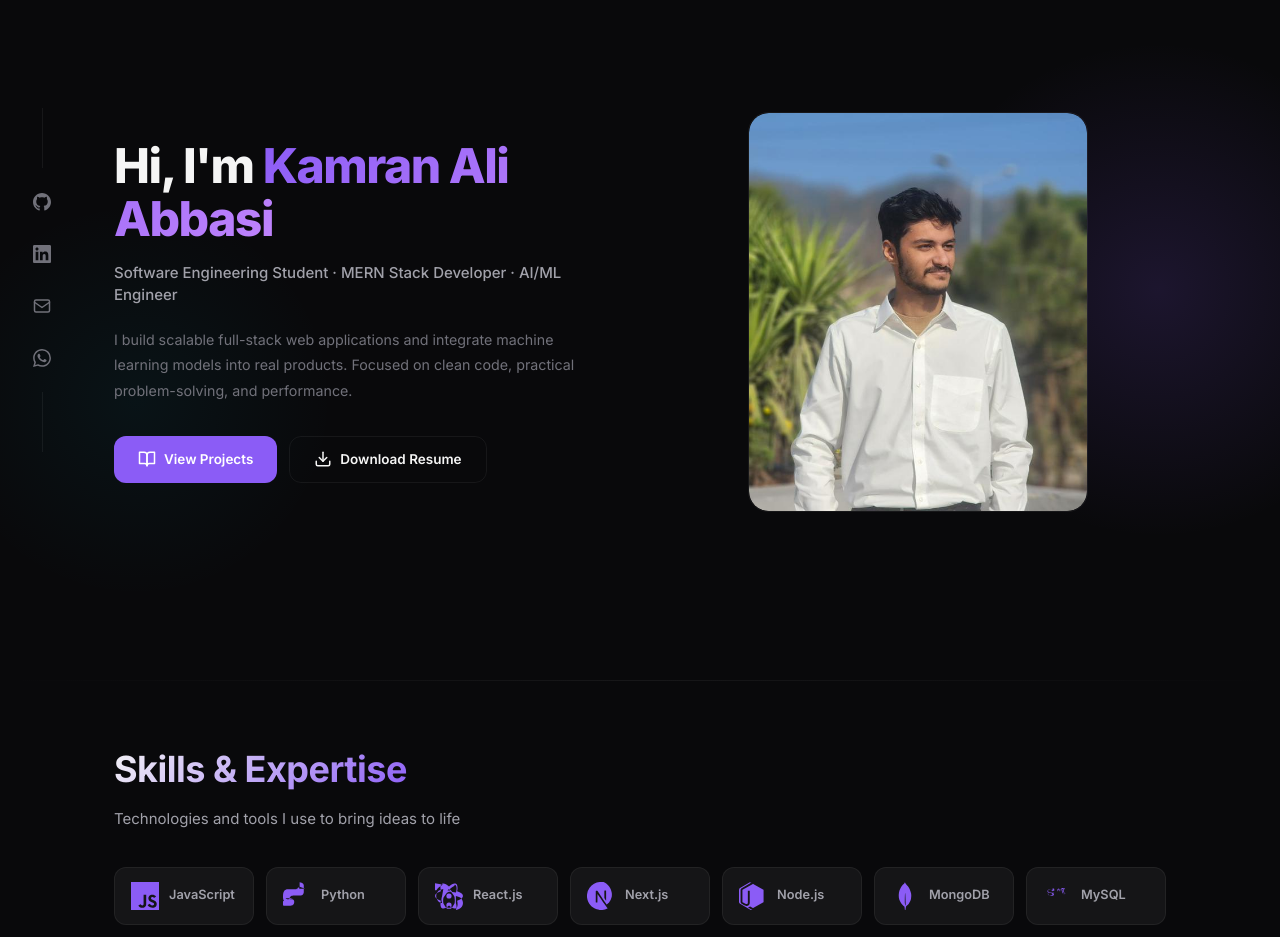
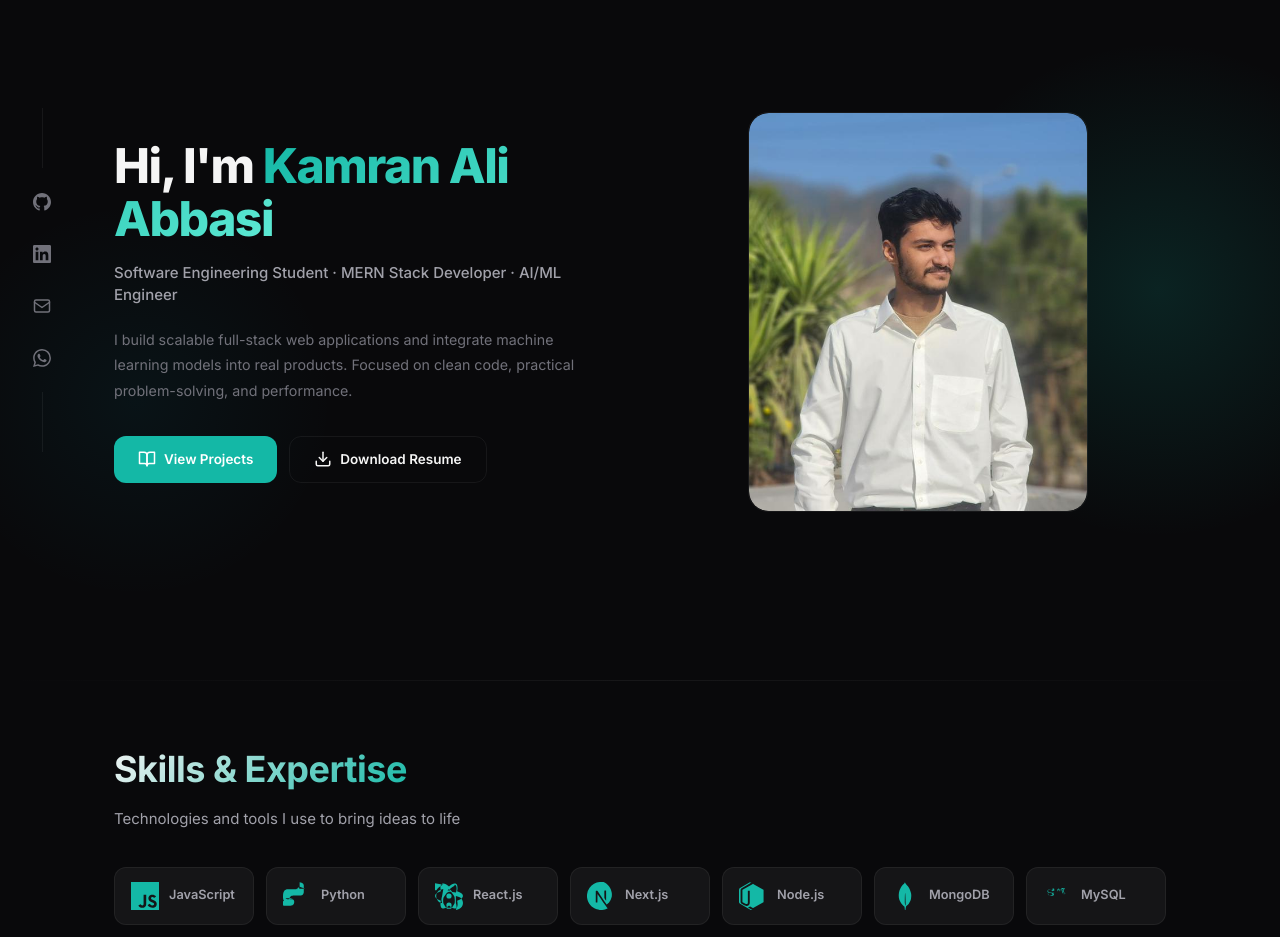
Before and after one commit to kamranabbasi3404/Personal-Portfolio, a Next.js app: page / in a window 1280 px wide. Shown: the part 120-1057 px from the top of the page. Built offline with nearby package versions, Linux system fonts and the light colour scheme.

Commit message:
style: change accent color from purple to teal

```diff
--- a/app/globals.css
+++ b/app/globals.css
@@ -4,7 +4,7 @@
 :root{
   --bg:#09090b;--bg2:#131316;--card:rgba(255,255,255,0.05);--card-hover:rgba(255,255,255,0.08);
   --text:#f5f5f5;--text2:#a1a1aa;--muted:#71717a;
-  --accent:#8b5cf6;--accent2:#a78bfa;--accent-glow:rgba(139,92,246,0.15);
+  --accent:#14b8a6;--accent2:#2dd4bf;--accent-glow:rgba(20,184,166,0.15);
   --border:rgba(255,255,255,0.06);
   --font:'Inter',-apple-system,BlinkMacSystemFont,'Segoe UI',sans-serif;
   --max:1100px;--radius:12px;
@@ -13,7 +13,7 @@
 
 [data-theme='light']{
   --bg:#fafafa;--bg2:#f0f0f0;--card:rgba(0,0,0,0.03);--card-hover:rgba(0,0,0,0.06);
-  --text:#18181b;--text2:#52525b;--muted:#a1a1aa;--border:rgba(0,0,0,0.08);--accent-glow:rgba(139,92,246,0.08);
+  --text:#18181b;--text2:#52525b;--muted:#a1a1aa;--border:rgba(0,0,0,0.08);--accent-glow:rgba(20,184,166,0.08);
 }
 [data-theme='light'] .navbar{background:rgba(250,250,250,0.85)}
 [data-theme='light'] .navbar-menu{background:rgba(250,250,250,0.98)}
@@ -29,7 +29,7 @@ button{font-family:inherit;cursor:pointer;border:none;background:none}
 ::-webkit-scrollbar{width:6px}
 ::-webkit-scrollbar-track{background:var(--bg)}
 ::-webkit-scrollbar-thumb{background:var(--accent);border-radius:3px}
-::selection{background:rgba(139,92,246,0.25);color:var(--text)}
+::selection{background:rgba(20,184,166,0.25);color:var(--text)}
 
 /* ===== 3D Scroll Reveal System ===== */
 .reveal{opacity:0;transform:perspective(800px) translateY(40px) rotateX(4deg);transition:opacity 0.7s ease,transform 0.7s cubic-bezier(0.2,0.8,0.2,1)}
@@ -53,7 +53,7 @@ button{font-family:inherit;cursor:pointer;border:none;background:none}
 /* ===== Buttons ===== */
 .btn{display:inline-flex;align-items:center;gap:8px;padding:12px 24px;font-size:0.9rem;font-weight:600;border-radius:var(--radius);transition:all var(--ease);transform-style:preserve-3d}
 .btn-primary{background:var(--accent);color:#fff;border:none}
-.btn-primary:hover{background:var(--accent2);transform:translateY(-2px) perspective(500px) rotateX(-2deg);box-shadow:0 8px 24px rgba(139,92,246,0.3)}
+.btn-primary:hover{background:var(--accent2);transform:translateY(-2px) perspective(500px) rotateX(-2deg);box-shadow:0 8px 24px rgba(20,184,166,0.3)}
 .btn-secondary{background:transparent;color:var(--text);border:1px solid var(--border)}
 .btn-secondary:hover{border-color:var(--accent);color:var(--accent);transform:translateY(-2px) perspective(500px) rotateX(-2deg)}
 .btn-sm{padding:10px 20px;font-size:0.85rem}
@@ -98,12 +98,12 @@ button{font-family:inherit;cursor:pointer;border:none;background:none}
 .hero-profile{display:flex;justify-content:center;perspective:800px;animation:heroImgIn 1s 0.2s cubic-bezier(0.2,0.8,0.2,1) both}
 @keyframes heroImgIn{from{opacity:0;transform:perspective(800px) translateZ(-80px) rotateY(-8deg) scale(0.9)}to{opacity:1;transform:perspective(800px) translateZ(0) rotateY(0) scale(1)}}
 .hero-profile-placeholder,.hero-profile-img{width:340px;height:400px;border-radius:20px;object-fit:cover;border:1px solid var(--border);overflow:hidden;transition:transform 0.5s cubic-bezier(0.2,0.8,0.2,1),box-shadow 0.5s ease;transform-style:preserve-3d}
-.hero-profile-placeholder:hover,.hero-profile-img:hover{transform:perspective(800px) rotateY(-5deg) rotateX(3deg) scale(1.03);box-shadow:20px 20px 60px rgba(0,0,0,0.3),-5px -5px 20px rgba(139,92,246,0.1);border-color:var(--accent)}
+.hero-profile-placeholder:hover,.hero-profile-img:hover{transform:perspective(800px) rotateY(-5deg) rotateX(3deg) scale(1.03);box-shadow:20px 20px 60px rgba(0,0,0,0.3),-5px -5px 20px rgba(20,184,166,0.1);border-color:var(--accent)}
 .hero-profile-placeholder img,.hero-profile-img img{width:100%;height:100%;object-fit:cover}
 .hero-profile-status{display:none}
 .status-dot{display:none}
 .hero-name{font-size:clamp(2rem,5vw,3.2rem);font-weight:800;line-height:1.1;margin-bottom:16px;letter-spacing:-1.5px;color:var(--text)}
-.hero-name-gradient{background:linear-gradient(135deg,var(--accent),#c084fc);-webkit-background-clip:text;-webkit-text-fill-color:transparent;background-clip:text}
+.hero-name-gradient{background:linear-gradient(135deg,var(--accent),#5eead4);-webkit-background-clip:text;-webkit-text-fill-color:transparent;background-clip:text}
 .hero-title{font-size:1rem;color:var(--text2);font-weight:500;margin-bottom:20px;line-height:1.5}
 .hero-description{font-size:0.95rem;color:var(--muted);max-width:500px;line-height:1.8;margin-bottom:32px}
 .hero-buttons{display:flex;gap:12px;flex-wrap:wrap}
@@ -148,7 +148,7 @@ button{font-family:inherit;cursor:pointer;border:none;background:none}
 .experience-header{display:flex;justify-content:space-between;align-items:flex-start;gap:12px;margin-bottom:12px;flex-wrap:wrap}
 .experience-role{font-size:1.05rem;font-weight:600;color:var(--text)}
 .experience-company{font-size:0.9rem;color:var(--text2);margin-top:2px}
-.experience-date{font-size:0.8rem;color:var(--accent);padding:4px 12px;background:rgba(139,92,246,0.08);border-radius:20px;white-space:nowrap}
+.experience-date{font-size:0.8rem;color:var(--accent);padding:4px 12px;background:rgba(20,184,166,0.08);border-radius:20px;white-space:nowrap}
 .experience-description{color:var(--text2);font-size:0.9rem}
 .experience-description li{padding-left:16px;margin-bottom:6px;position:relative}
 .experience-description li::before{content:'·';position:absolute;left:0;color:var(--accent);font-weight:700}
@@ -167,8 +167,8 @@ button{font-family:inherit;cursor:pointer;border:none;background:none}
 
 /* Browser Mockup with 3D */
 .browser-mockup{background:var(--card);border:1px solid var(--border);border-radius:var(--radius);overflow:hidden;transition:all 0.5s cubic-bezier(0.2,0.8,0.2,1);transform-style:preserve-3d}
-.featured-project:hover .browser-mockup{border-color:var(--accent);transform:perspective(1000px) rotateY(-4deg) rotateX(2deg) translateZ(20px);box-shadow:24px 16px 48px rgba(0,0,0,0.25),-4px -4px 16px rgba(139,92,246,0.05)}
-.featured-project.reversed:hover .browser-mockup{transform:perspective(1000px) rotateY(4deg) rotateX(2deg) translateZ(20px);box-shadow:-24px 16px 48px rgba(0,0,0,0.25),4px -4px 16px rgba(139,92,246,0.05)}
+.featured-project:hover .browser-mockup{border-color:var(--accent);transform:perspective(1000px) rotateY(-4deg) rotateX(2deg) translateZ(20px);box-shadow:24px 16px 48px rgba(0,0,0,0.25),-4px -4px 16px rgba(20,184,166,0.05)}
+.featured-project.reversed:hover .browser-mockup{transform:perspective(1000px) rotateY(4deg) rotateX(2deg) translateZ(20px);box-shadow:-24px 16px 48px rgba(0,0,0,0.25),4px -4px 16px rgba(20,184,166,0.05)}
 .browser-header{display:flex;align-items:center;gap:12px;padding:10px 14px;background:rgba(0,0,0,0.2);border-bottom:1px solid var(--border)}
 .browser-dots{display:flex;gap:6px}
 .browser-dots .dot{width:10px;height:10px;border-radius:50%}
@@ -227,7 +227,7 @@ button{font-family:inherit;cursor:pointer;border:none;background:none}
 .form-group{display:flex;flex-direction:column;gap:6px}
 .form-group label{font-size:0.85rem;color:var(--text2);font-weight:500}
 .form-group input,.form-group textarea{padding:12px 16px;background:rgba(255,255,255,0.03);border:1px solid var(--border);border-radius:8px;color:var(--text);font-family:inherit;font-size:0.9rem;transition:all var(--ease)}
-.form-group input:focus,.form-group textarea:focus{outline:none;border-color:var(--accent);box-shadow:0 0 0 3px rgba(139,92,246,0.1);transform:perspective(600px) translateZ(4px)}
+.form-group input:focus,.form-group textarea:focus{outline:none;border-color:var(--accent);box-shadow:0 0 0 3px rgba(20,184,166,0.1);transform:perspective(600px) translateZ(4px)}
 .form-group input::placeholder,.form-group textarea::placeholder{color:var(--muted)}
 .form-group textarea{resize:vertical;min-height:120px}
 .form-status{margin-top:12px;padding:10px 16px;border-radius:8px;font-size:0.9rem;text-align:center}
```
